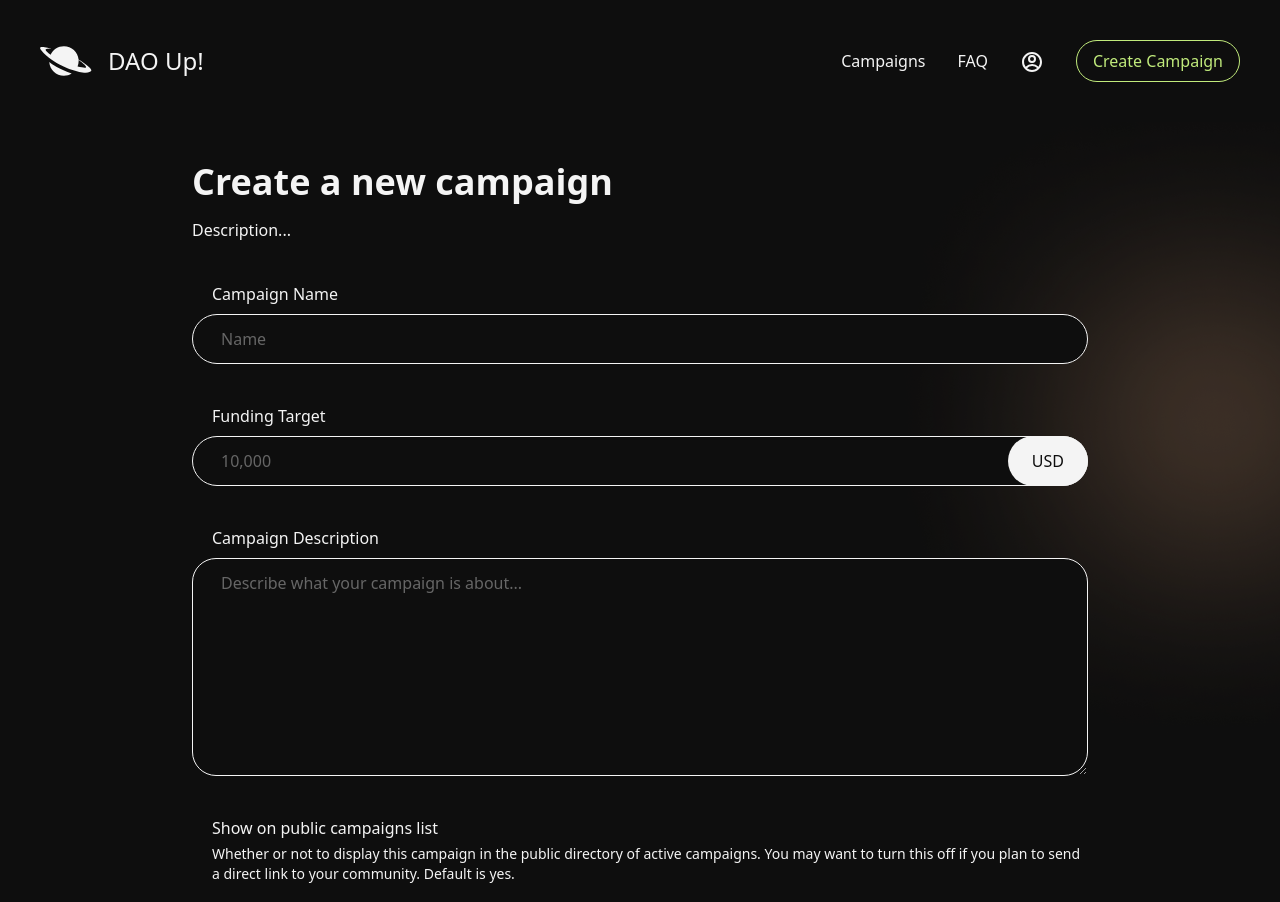
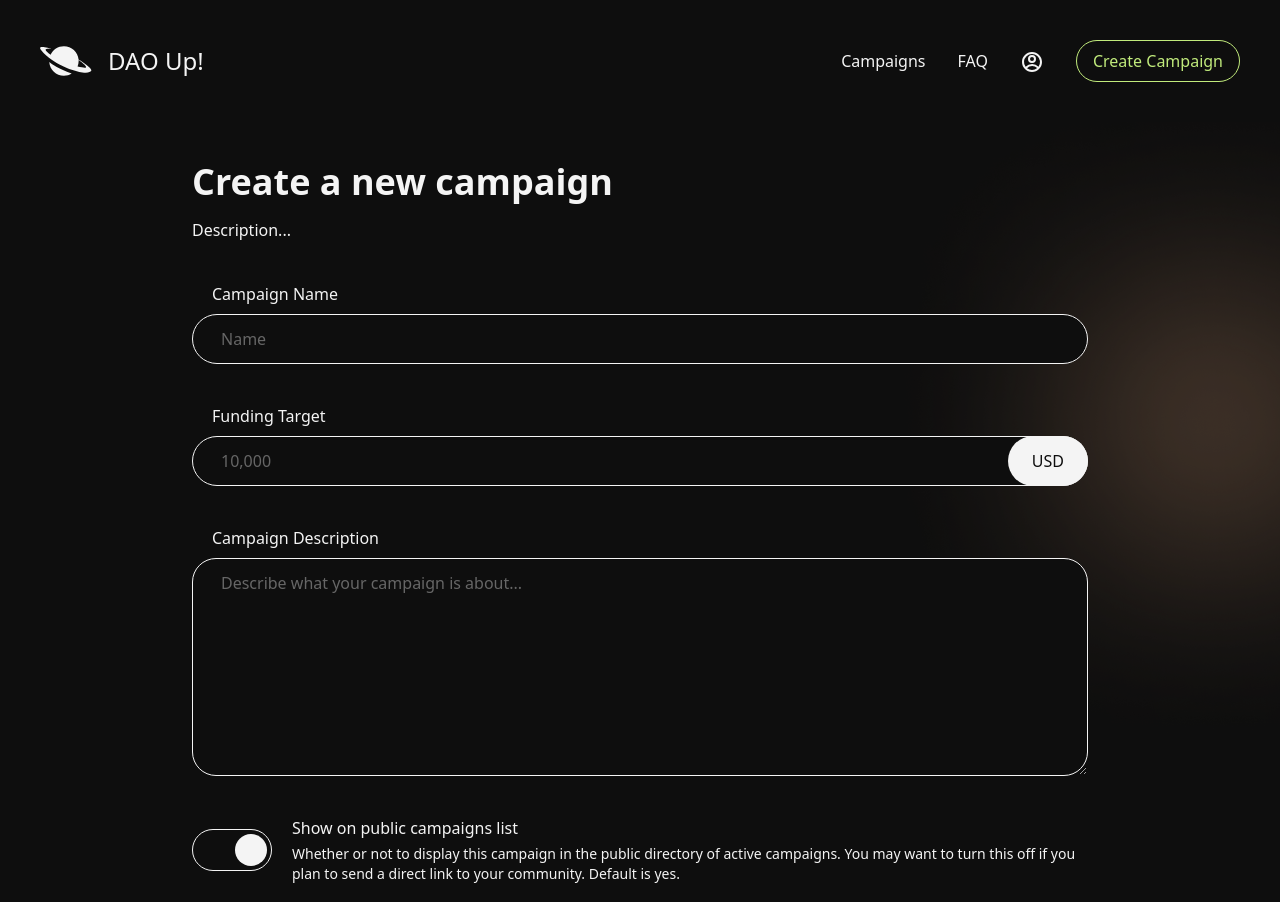
Before and after one commit to NoahSaso/dao-up, a Next.js app in the folder ui/: page /create in a window 1280 px wide. Shown: the top 902 px of the page. Built offline with nearby package versions, Linux system fonts and the light colour scheme.

Commit message:
made form switches horizontal

```diff
--- a/ui/components/Input.tsx
+++ b/ui/components/Input.tsx
@@ -101,7 +101,7 @@ export const Switch: FC<SwitchProps> = ({ on, onClick, className }) => (
         "left-[4.5px] top-[3.5px] w-[32px] h-[32px] rounded-full",
         "bg-light transition-all",
         {
-          "!left-[40.5px]": on,
+          "!left-[41.5px]": on,
         }
       )}
     ></div>
@@ -117,6 +117,7 @@ interface FormItemProps {
   error?: string
   wrapperClassName?: string
   surroundingClassName?: string
+  horizontal?: boolean
 }
 
 type FormWrapperProps = PropsWithChildren<FormItemProps>
@@ -129,8 +130,19 @@ const FormWrapper: FC<FormWrapperProps> = ({
   error,
   wrapperClassName,
   surroundingClassName,
+  horizontal,
 }) => (
-  <div className={cn("flex flex-col items-stretch mb-10", wrapperClassName)}>
+  <div
+    className={cn(
+      "mb-10",
+      {
+        "flex flex-row items-center": horizontal,
+      },
+      wrapperClassName
+    )}
+  >
+    {horizontal && children}
+    <div className={cn("flex flex-col items-stretch")}>
       {!!label && (
         <label
           className={cn(
@@ -138,7 +150,7 @@ const FormWrapper: FC<FormWrapperProps> = ({
             "text-medium",
             {
               "mb-1": description,
-            "mb-2": !description,
+              "mb-2": !description && !horizontal,
             },
             surroundingClassName
           )}
@@ -149,18 +161,20 @@ const FormWrapper: FC<FormWrapperProps> = ({
       {!!description && (
         <p
           className={cn(
-          "block text-sm font-extralight pl-5 mb-3",
+            "block text-sm font-extralight pl-5",
+            { "mb-3": !horizontal },
             surroundingClassName
           )}
         >
           {description}
         </p>
       )}
-    {children}
+      {!horizontal && children}
       {!!accent && (
         <p
           className={cn(
-          "block text-sm font-extralight pl-5 mt-3 text-green",
+            "block text-sm font-extralight pl-5 text-green",
+            { "mt-1": horizontal, "mt-3": !horizontal },
             surroundingClassName
           )}
         >
@@ -168,10 +182,17 @@ const FormWrapper: FC<FormWrapperProps> = ({
         </p>
       )}
       {!!error && (
-      <p className={cn("pl-5 mt-2 text-orange", surroundingClassName)}>
+        <p
+          className={cn(
+            "pl-5 text-orange",
+            { "mt-1": horizontal, "mt-2": !horizontal },
+            surroundingClassName
+          )}
+        >
           {error}
         </p>
       )}
+    </div>
   </div>
 )
 
@@ -284,7 +305,8 @@ export const FormSwitch: FC<FormSwitchProps> = ({
     error={error}
     wrapperClassName={wrapperClassName}
     surroundingClassName={surroundingClassName}
+    horizontal
   >
-    <Switch className={cn("!ml-5 mt-2", className)} {...props} />
+    <Switch className={cn("shrink-0", className)} {...props} />
   </FormWrapper>
 )
```
Lines whose indentation alone changed are shown as unchanged.
